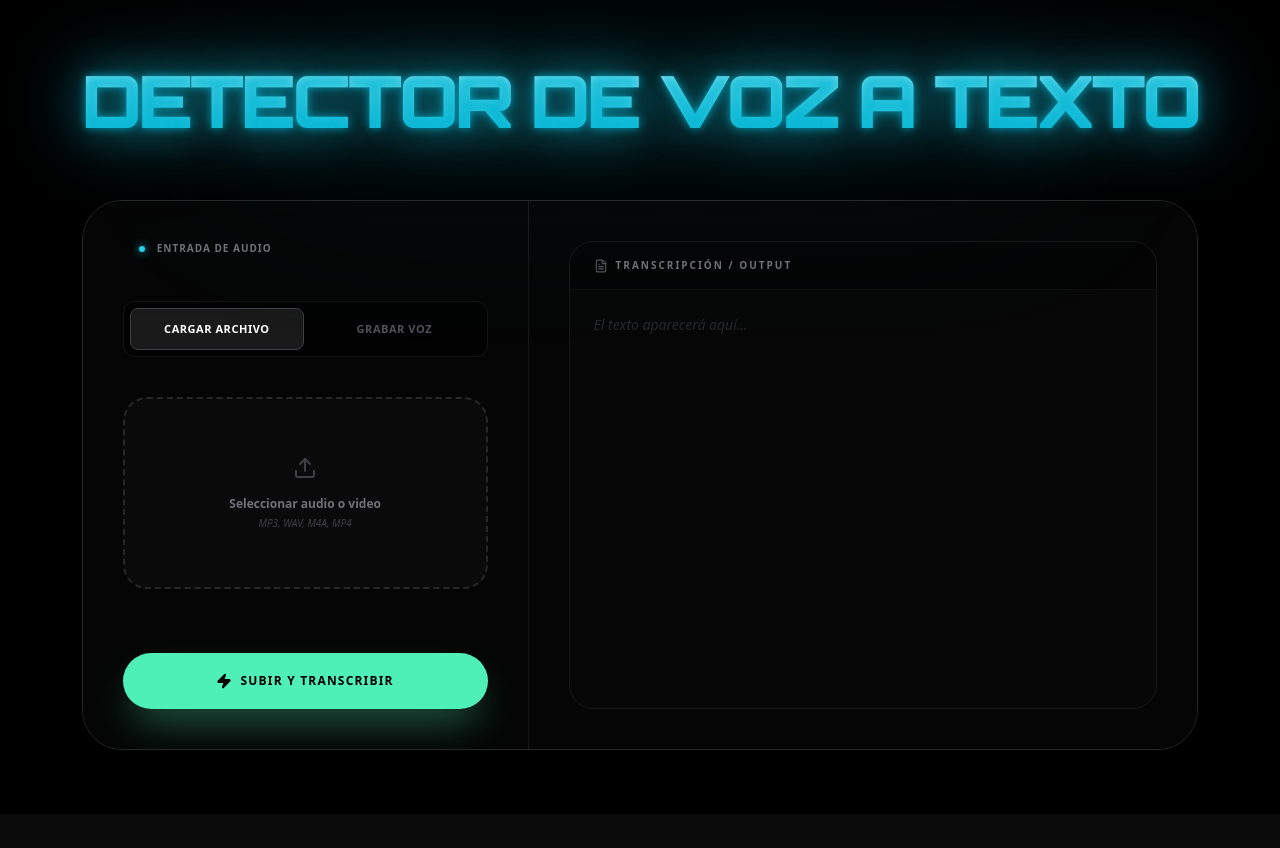
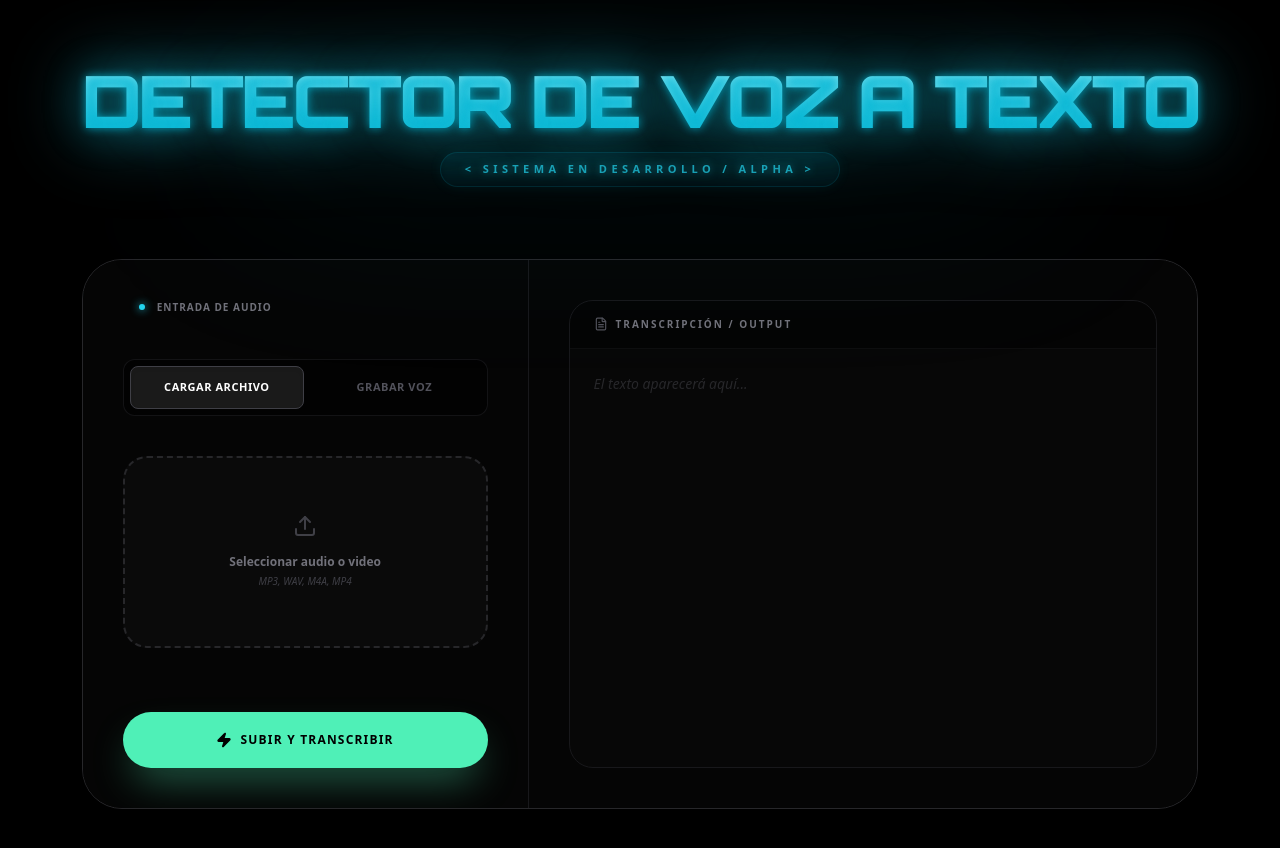
Before and after one commit to ragnarsson03/app-detector-de-voz, a Next.js app: page / in a window 1280 px wide. Shown: the top 848 px of the page. Before the commit the page ends 814 px from the top, so only its background shows below. Built offline with nearby package versions, Linux system fonts and the light colour scheme.

Commit message:
Update index.tsx

```diff
--- a/src/components/Transcription/index.tsx
+++ b/src/components/Transcription/index.tsx
@@ -90,6 +90,11 @@ export default function TranscriptionManager() {
                     style={{ textShadow: '0 0 40px rgba(6,182,212,0.4), 0 0 10px rgba(6,182,212,0.8)' }}>
                     DETECTOR DE VOZ A TEXTO
                 </h1>
+                <div className="inline-block px-6 py-2 rounded-full border border-cyan-500/20 bg-cyan-500/5 backdrop-blur-sm mb-2 animate-pulse shadow-[0_0_15px_rgba(34,211,238,0.1)]">
+                    <p className="text-cyan-400 text-[9px] md:text-[11px] font-black uppercase tracking-[0.4em] drop-shadow-[0_0_5px_rgba(34,211,238,0.8)]">
+                        &lt; SISTEMA EN DESARROLLO / ALPHA &gt;
+                    </p>
+                </div>
                 <div className="absolute top-1/2 left-1/2 -translate-x-1/2 -translate-y-1/2 w-3/4 h-24 bg-cyan-500/10 blur-[100px] -z-10 rounded-full pointer-events-none"></div>
             </header>
 
```
